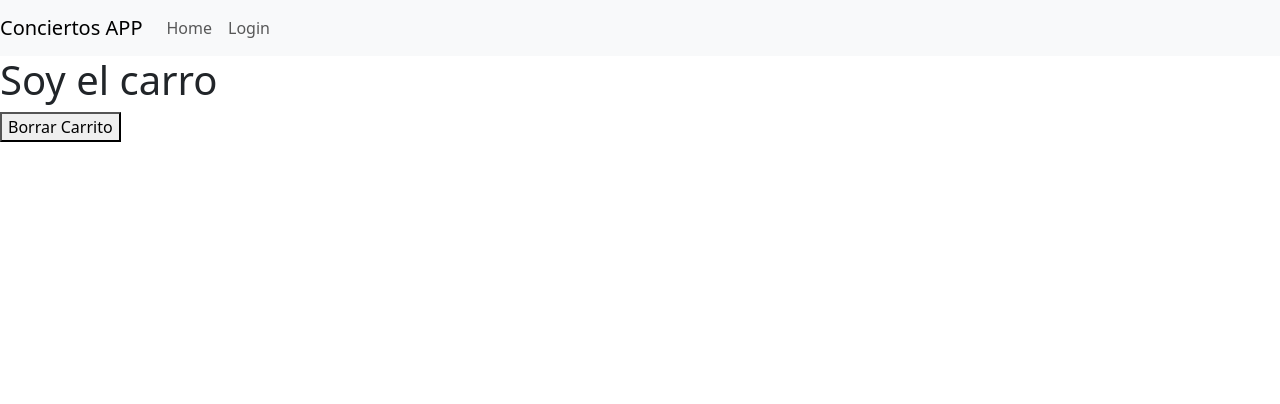
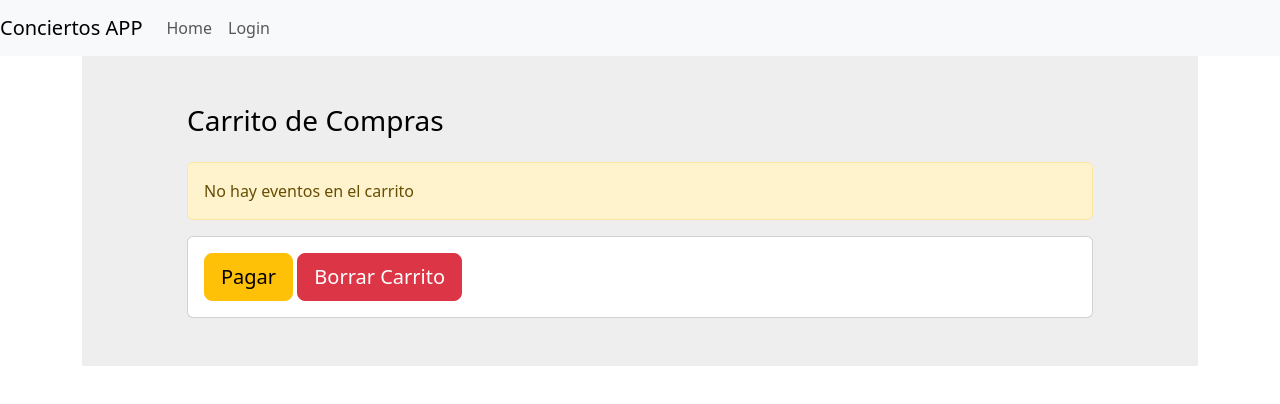
Before and after one commit to victorponce518755/frontIntegracion, a Svelte app in the folder frontSvelte/: page /cart in a window 1280 px wide. Shown: the top 404 px of the page. Built offline with nearby package versions, Linux system fonts and the light colour scheme.

Commit message:
ya se ven cards por cada uno de los ids de elementos en el carrito

```diff
--- a/frontSvelte/src/App.svelte
+++ b/frontSvelte/src/App.svelte
@@ -33,7 +33,7 @@
       <Detalles {eventoURL} />
     </Route>
     <Route path="/cart">
-      <Cart />
+      <Cart {generalURL} />
     </Route>
     <Route path="/admiEvents">
       <AdmiEvents {generalURL} />
--- /dev/null
+++ b/frontSvelte/src/components/cartComponent/cartCard.svelte
@@ -0,0 +1,45 @@
+<script>
+  import { Router, Link, Route } from "svelte-routing";
+
+  export let generalURL;
+</script>
+
+<main>
+  <div class="card rounded-3 mb-4">
+    <div class="card-body p-4">
+      <div class="row d-flex justify-content-between align-items-center">
+        <div class="col-md-2 col-lg-2 col-xl-2">
+          <img
+            src="https://mdbcdn.b-cdn.net/img/Photos/new-templates/bootstrap-shopping-carts/img1.webp"
+            class="img-fluid rounded-3"
+            alt="Cotton T-shirt"
+          />
+        </div>
+        <div class="col-md-3 col-lg-3 col-xl-3">
+          <p class="lead fw-normal mb-2">Basic T-shirt</p>
+          <p>
+            <span class="text-muted">Size: </span>M
+            <span class="text-muted">Color: </span>Grey
+          </p>
+        </div>
+        <div class="col-md-3 col-lg-3 col-xl-2 d-flex">
+          <input
+            id="form1"
+            min="0"
+            name="quantity"
+            value="2"
+            type="number"
+            class="form-control form-control-sm"
+          />
+        </div>
+        <div class="col-md-3 col-lg-2 col-xl-2 offset-lg-1">
+          <h5 class="mb-0">$499.00</h5>
+        </div>
+        <div class="col-md-1 col-lg-1 col-xl-1 text-end">
+          <a href="#!" class="text-danger"><i class="fas fa-trash fa-lg"></i></a
+          >
+        </div>
+      </div>
+    </div>
+  </div>
+</main>
--- a/frontSvelte/src/stores/cartStore.js
+++ b/frontSvelte/src/stores/cartStore.js
@@ -40,12 +40,21 @@ const createCarritoStore = () => {
     console.log("Carrito reseteado");
   };
 
+  const getEventIds = () => {
+    const eventIds = [];
+    subscribe((carritos) => {
+      eventIds.push(...carritos.eventIds);
+    })();
+    return eventIds;
+  };
+
   return {
     subscribe,
     set,
     add,
     remove,
     resetStore,
+    getEventIds,
   };
 };
 
--- a/frontSvelte/src/views/Cart.svelte
+++ b/frontSvelte/src/views/Cart.svelte
@@ -1,17 +1,92 @@
 <script>
+  // para el diseño de la página se utilizo de referencia diseño de
+  // https://mdbootstrap.com/docs/standard/extended/shopping-carts/
+
   import { Router, Link, Route } from "svelte-routing";
   import Navbar from "../components/Navbar.svelte";
+  import CartCard from "../components/cartComponent/cartCard.svelte";
 
   import { cartStore } from "../stores/cartStore";
+  import { onMount } from "svelte";
+
+  export let generalURL;
+
+  let listaEventos = [];
+
+  onMount(async () => {
+    listaEventos = cartStore.getEventIds();
+    if (listaEventos.length > 0) {
+      console.log("Lista de eventos: ", listaEventos);
+    }
+  });
 
   const borrarCarrito = () => {
     cartStore.resetStore();
+    location.reload();
   };
 </script>
 
-<main>
-  <Navbar />
-  <h1>Soy el carro</h1>
+<Navbar />
+<main class="container">
+  <section class="h-100" style="background-color: #eee;">
+    <div class="container h-100 py-5">
+      <div class="row d-flex justify-content-center align-items-center h-100">
+        <div class="col-10">
+          <div class="d-flex justify-content-between align-items-center mb-4">
+            <h3 class="fw-normal mb-0 text-black">Carrito de Compras</h3>
+          </div>
+          <div>
+            {#if listaEventos.length === 0}
+              <div class="alert alert-warning" role="alert">
+                No hay eventos en el carrito
+              </div>
+            {:else}
+              {#each listaEventos as evento}
+                <CartCard {evento} {generalURL} />
+              {/each}
+            {/if}
+          </div>
 
-  <button on:click={borrarCarrito}>Borrar Carrito</button>
+          <div class="card">
+            <div class="card-body">
+              <button type="button" class="btn btn-warning btn-block btn-lg"
+                >Pagar</button
+              >
+              <button
+                on:click={borrarCarrito}
+                class="btn btn-danger btn-block btn-lg">Borrar Carrito</button
+              >
+            </div>
+          </div>
+        </div>
+      </div>
+    </div>
+  </section>
+
+  <!--   <div class="row">
+    <div class="col-md-3" />
+    <div class="col-md-6">
+      <h1 class="text-center">Carrito</h1>
+    </div>
+    <div class="col-md-3" />
+  </div>
+
+  <div class="row">
+    <div class="col-md-3" />
+    <div class="col-md-6">
+      <h1 class="text-center">Contenido</h1>
+    </div>
+    <div class="col-md-3" />
+  </div>
+
+  <div class="row">
+    <div class="col-md-3" />
+    <div class="col-md-6 text-center">
+
+    </div>
+    <div class="col-md-3" />
+  </div> -->
 </main>
+
+<style>
+</style>
```
